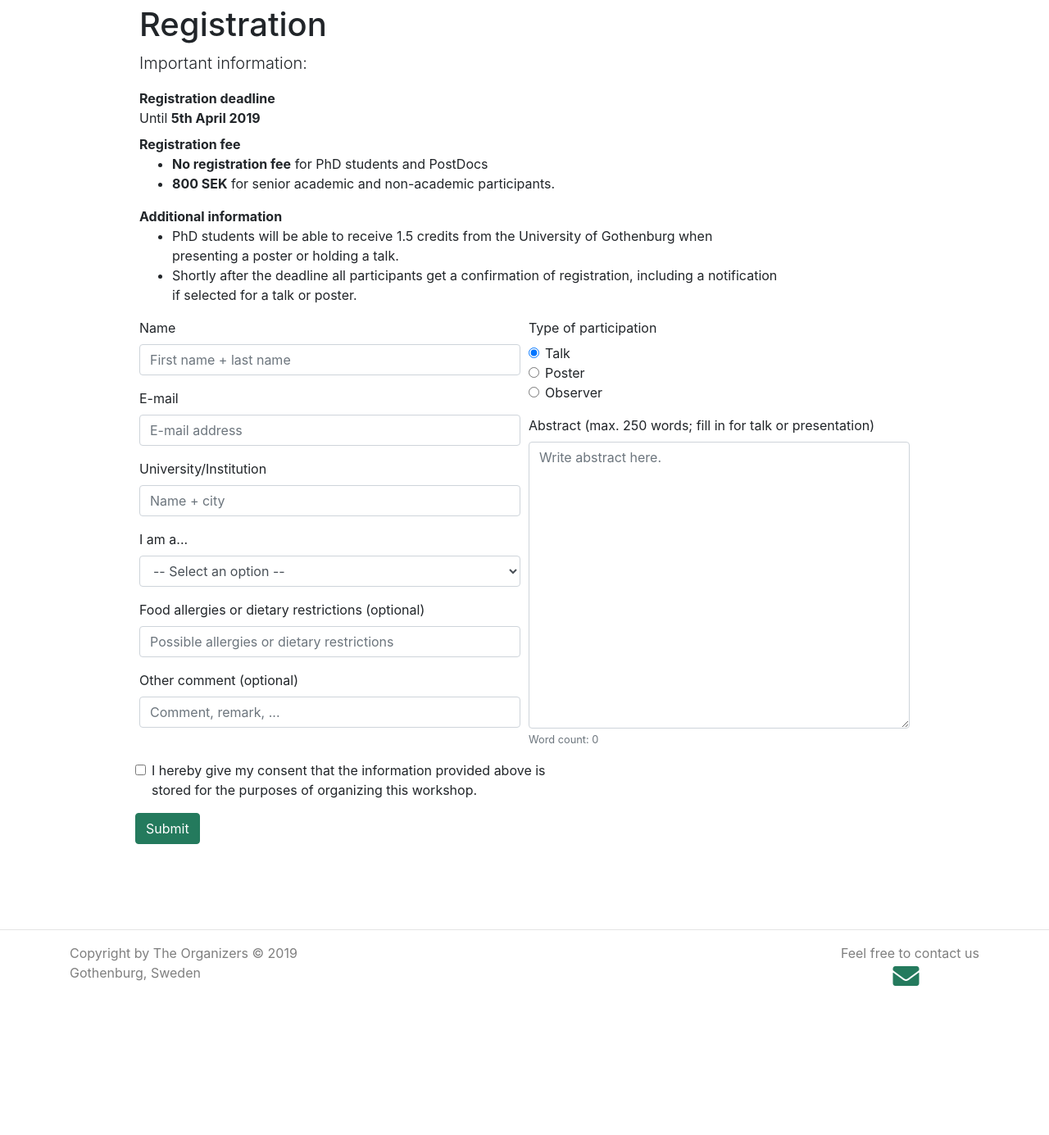
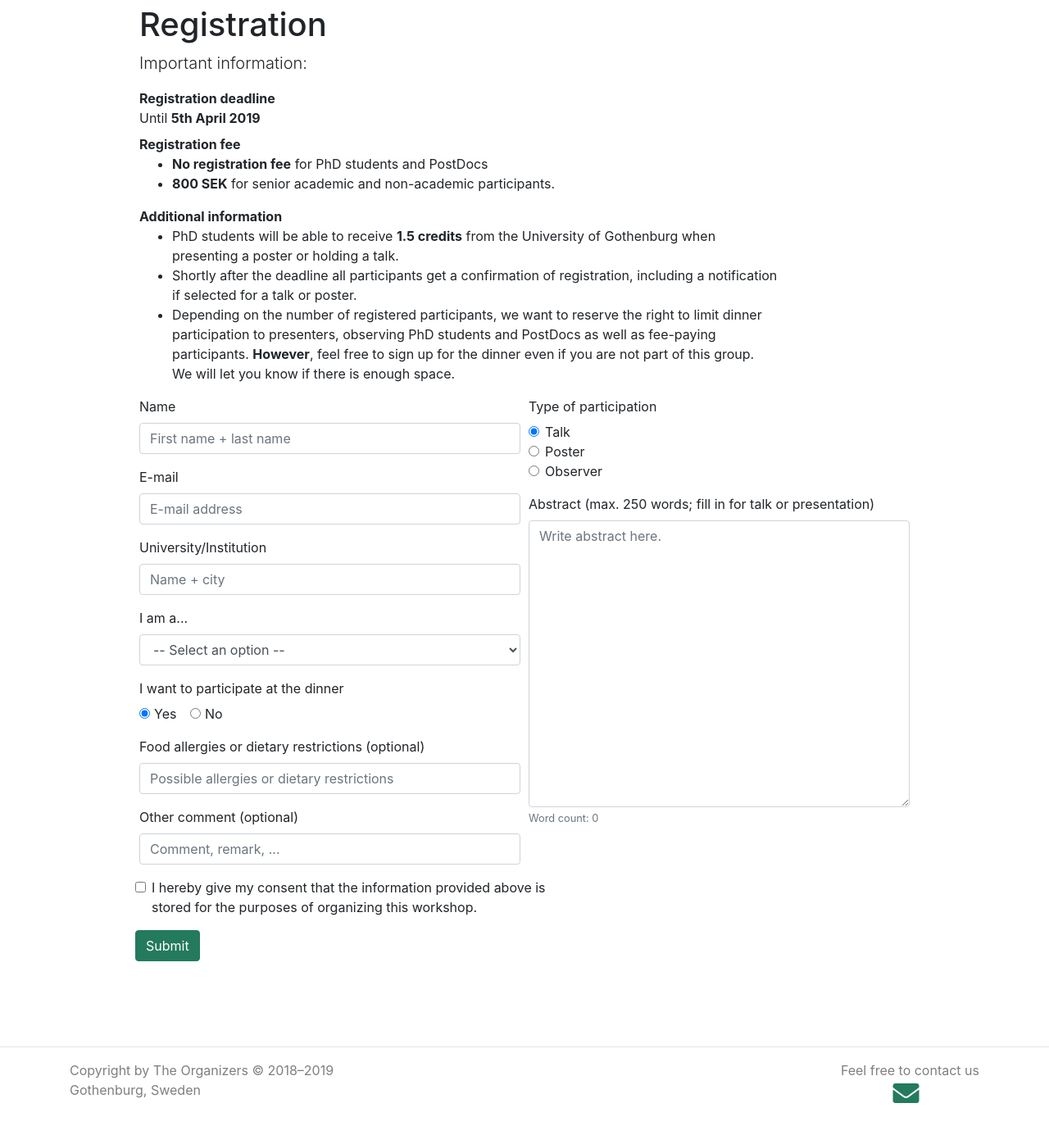
Before and after one commit to mbmworkshop/mbm, a Jekyll site: the page built from index.html, in a window 1280 px wide and 1400 px high, scrolled down 4348 px. Shown: the top 1385 px of the window at 82% size. Built offline with Jekyll 4.4.1, drawn with Linux system fonts in a browser that asks for light colours; nearby versions of some CDN libraries; before the commit the page ends 5605 px from its top, so only the background shows below that.

Commit message:
Added additional info to registration form

```diff
--- a/_includes/footer.html
+++ b/_includes/footer.html
@@ -4,7 +4,7 @@
     <div class="row">
       <div class="col">
         <div class="float-sm-left">
-          Copyright by The Organizers &copy; {{ site.time | date: '%Y' }}<br>
+          Copyright by The Organizers &copy; 2018&ndash;{{ site.time | date: '%Y' }}<br>
           Gothenburg, Sweden
         </div>
         <div class="float-sm-right text-center">
@@ -62,6 +62,16 @@ $(document).ready(function () {
     }
   });
 
+  // If participant type is 'other' then they should specify
+  // what they do
+  $('select[name=regInputParticipantType]').change(function() {
+    if (this.value == 'other') {
+      $('#regInputParticipantTypeOther')[0].style.display = 'block';
+    } else {
+      $('#regInputParticipantTypeOther')[0].style.display = 'none';
+    }
+  })
+
   $('#submit-form').on('click', function(e) {
     e.preventDefault();
 
@@ -91,6 +101,15 @@ $(document).ready(function () {
     } else {
       $('#regInputAbstract').attr('required', false);
     }
+
+    // Activate checking of participant type 'other' text field
+    // if participant type is 'other'
+    if ($('#regInputParticipantType')[0].value == 'other') {
+      $('#regInputParticipantTypeOther').attr('required', true);
+    } else {
+      $('#regInputParticipantTypeOther').attr('required', false);
+    }
+
     // Do input checking before sending
     if ($form[0].checkValidity() === false) {
       e.stopPropagation();
--- a/_includes/registration.html
+++ b/_includes/registration.html
@@ -23,8 +23,9 @@
       <dt>Additional information</dt>
       <dd>
         <ul>
-          <li>PhD students will be able to receive 1.5 credits from the University of Gothenburg when presenting a poster or holding a talk.</li>
+          <li>PhD students will be able to receive <strong>1.5 credits</strong> from the University of Gothenburg when presenting a poster or holding a talk.</li>
           <li>Shortly after the deadline all participants get a confirmation of registration, including a notification if selected for a talk or poster.</li>
+          <li>Depending on the number of registered participants, we want to reserve the right to limit dinner participation to presenters, observing PhD students and PostDocs as well as fee-paying participants. <strong>However</strong>, feel free to sign up for the dinner even if you are not part of this group. We will let you know if there is enough space.</li>
         </ul>
       </dd>
     </dl>
@@ -56,7 +57,20 @@
               <option value="postdoc">PostDoc</option>
               <option value="senior-academic">Senior Academic</option>
               <option value="non-academic">Non-academic</option>
+              <option value="other">Other...</option>
             </select>
+            <input type="text" class="form-control" name="regInputParticipantTypeOther" id="regInputParticipantTypeOther" placeholder="Specify" style="display: none;">
+          </div>
+          <legend class="col-form-label pt-0">I want to participate at the dinner</legend>
+          <div class="form-group">
+            <div class="form-check form-check-inline">
+              <input class="form-check-input" type="radio" name="regInputDinner" id="regInputYes" value="Yes" required checked>
+              <label class="form-check-label" for="regInputYes">Yes</label>
+            </div>
+            <div class="form-check form-check-inline">
+              <input class="form-check-input" type="radio" name="regInputDinner" id="regInputNo" value="No" required>
+              <label class="form-check-label" for="regInputNo">No</label>
+            </div>
           </div>
           <div class="form-group">
             <label for="regInputAllergies">Food allergies or dietary restrictions (optional)</label>
```
